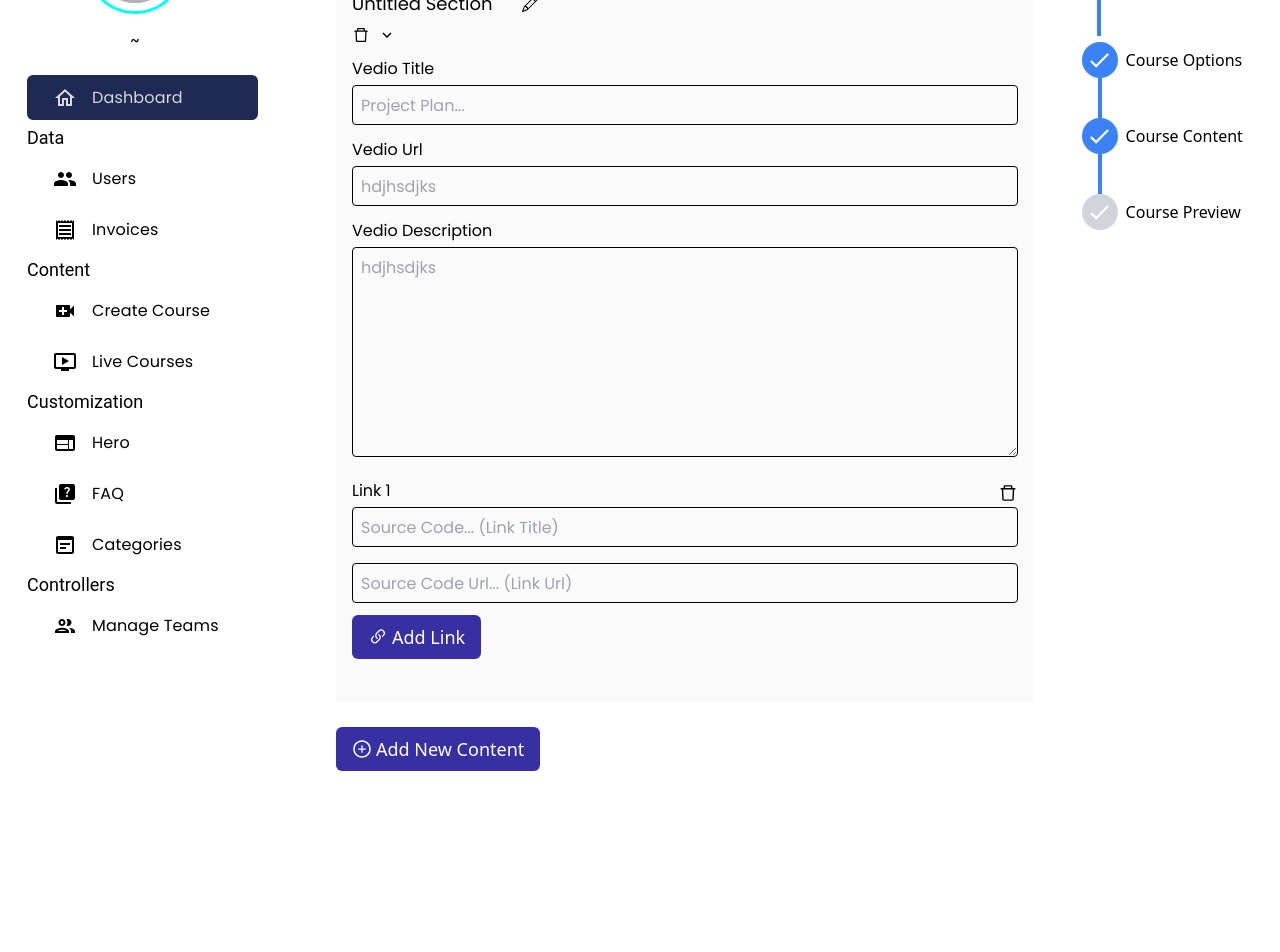
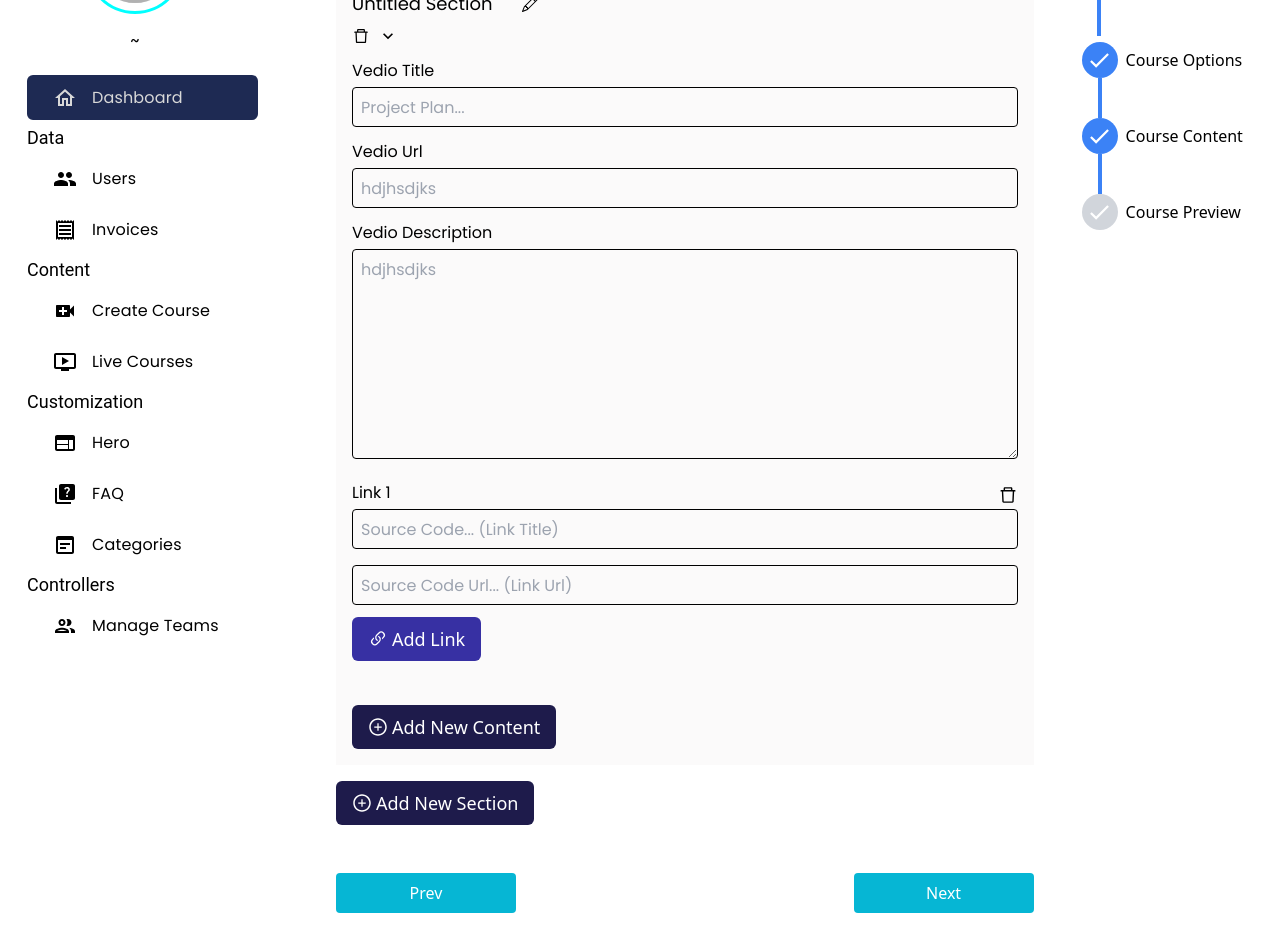
Before and after one commit to hamaadafzal4209/Full-Stack-LMS, a Next.js app in the folder LMS/client/: page /admin/create-course in a window 1280 px wide. Shown: the part 146-1098 px from the top of the page. Before the commit the page ends 997 px from the top, so only its background shows below. Built offline with nearby package versions, Linux system fonts and the light colour scheme; no server answers.

Commit message:
complete create coursecontent component

```diff
--- a/LMS/client/app/components/Admin/courses/CourseContent.tsx
+++ b/LMS/client/app/components/Admin/courses/CourseContent.tsx
@@ -71,6 +71,47 @@ const CourseContent: FC<Props> = ({
     }
   };
 
+  const addNewSection = () => {
+    if (
+      courseContentData[courseContentData.length - 1].title === "" ||
+      courseContentData[courseContentData.length - 1].description === "" ||
+      courseContentData[courseContentData.length - 1].videoUrl === "" ||
+      courseContentData[courseContentData.length - 1].links[0].title === "" ||
+      courseContentData[courseContentData.length - 1].links[0].url === ""
+    ) {
+      toast.error("Please fill all the fields");
+    } else {
+      setActiveSection(activeSection + 1);
+      const newContent = {
+        videoUrl: "",
+        title: "",
+        description: "",
+        videoSection: `Untitled Section ${activeSection}`,
+        links: [{ title: "", url: "" }],
+      };
+      setCourseContentData([...courseContentData, newContent]);
+    }
+  };
+
+  const prevButton = () => {
+    setActive(active - 1);
+  };
+
+  const handleOptions = () => {
+    if (
+      courseContentData[courseContentData.length - 1].title === "" ||
+      courseContentData[courseContentData.length - 1].description === "" ||
+      courseContentData[courseContentData.length - 1].videoUrl === "" ||
+      courseContentData[courseContentData.length - 1].links[0].title === "" ||
+      courseContentData[courseContentData.length - 1].links[0].url === ""
+    ) {
+      toast.error("Please fill all fields");
+    } else {
+      setActive(active + 1);
+      handleCourseSubmit();
+    }
+  };
+
   return (
     <div>
       <form onSubmit={handleSubmit}>
@@ -82,20 +123,14 @@ const CourseContent: FC<Props> = ({
           return (
             <div
               key={index}
-              className={`w-full bg-[#cdc8c817] p-4 ${
-                showSectionInput ? "mt-10" : "mb-0"
-              }`}
+              className={`w-full bg-[#cdc8c817] p-4 ${showSectionInput ? "mt-10" : "mb-0"}`}
             >
               {showSectionInput && (
                 <>
                   <div className="flex items-center w-full mb-2">
                     <input
                       type="text"
-                      className={`text-lg ${
-                        item.videoSection === "Untitled Section"
-                          ? "w-[170px]"
-                          : "w-min"
-                      } font-Poppins cursor-pointer dark:text-white text-black bg-transparent outline-none`}
+                      className={`text-lg ${item.videoSection === "Untitled Section" ? "w-[170px]" : "w-min"} font-Poppins cursor-pointer dark:text-white text-black bg-transparent outline-none`}
                       value={item.videoSection}
                       onChange={(e) => {
                         const updateData = [...courseContentData];
@@ -126,9 +161,7 @@ const CourseContent: FC<Props> = ({
 
                 <div className="flex items-center">
                   <AiOutlineDelete
-                    className={`dark:text-white text-lg mr-2 text-black ${
-                      index > 0 ? "cursor-pointer" : "cursor-no-drop"
-                    }`}
+                    className={`dark:text-white text-lg mr-2 text-black ${index > 0 ? "cursor-pointer" : "cursor-no-drop"}`}
                     onClick={() => {
                       if (index > 0) {
                         const updateData = [...courseContentData];
@@ -138,8 +171,8 @@ const CourseContent: FC<Props> = ({
                     }}
                   />
                   <MdOutlineKeyboardArrowDown
-                    fontSize="large"
-                    className="text-black dark:text-white"
+                    size={20}
+                    className="text-black dark:text-white cursor-pointer"
                     style={{
                       transform: isCollapsed[index]
                         ? "rotate(180deg)"
@@ -208,11 +241,7 @@ const CourseContent: FC<Props> = ({
                               Link {linkIndex + 1}
                             </label>
                             <AiOutlineDelete
-                              className={`${
-                                linkIndex === 0
-                                  ? "cursor-no-drop"
-                                  : "cursor-pointer"
-                              } text-black dark:text-white text-[20px]`}
+                              className={`${linkIndex === 0 ? "cursor-no-drop" : "cursor-pointer"} text-black dark:text-white text-[20px]`}
                               onClick={() =>
                                 linkIndex === 0
                                   ? null
@@ -260,20 +289,45 @@ const CourseContent: FC<Props> = ({
                   </div>
                 </>
               )}
+              {/* add new content */}
+              {index === courseContentData.length - 1 && (
+                <div className="inline-block mt-4 bg-indigo-950 px-4 py-2 rounded-md cursor-pointer">
+                  <p
+                    className="flex items-center text-white cursor-pointer"
+                    onClick={() => newContentHandler()}
+                  >
+                    <AiOutlinePlusCircle className="mr-1" size={20} />
+                    <span className="text-lg">Add New Content</span>
+                  </p>
+                </div>
+              )}
             </div>
           );
         })}
-        {/* Add New Content button moved outside the map */}
-        <div className="inline-block mt-6 bg-indigo-800 px-4 py-2 rounded-md">
+        <div className="inline-block mt-4 bg-indigo-950 px-4 py-2 rounded-md cursor-pointer">
           <p
             className="flex items-center text-white cursor-pointer"
-            onClick={newContentHandler}
+            onClick={() => addNewSection()}
           >
             <AiOutlinePlusCircle className="mr-1" size={20} />
-            <span className="text-lg">Add New Content</span>
+            <span className="text-lg">Add New Section</span>
           </p>
         </div>
       </form>
+      <div className="flex w-full items-center justify-between mt-4">
+        <div
+          className="w-full md:w-[180px] flex items-center justify-center h-10 bg-cyan-500 text-white text-center mt-8 rounded cursor-pointer"
+          onClick={() => prevButton()}
+        >
+          Prev
+        </div>
+        <div
+          className="w-full md:w-[180px] flex items-center justify-center h-10 bg-cyan-500 text-white text-center mt-8 rounded cursor-pointer"
+          onClick={() => handleOptions()}
+        >
+          Next
+        </div>
+      </div>
     </div>
   );
 };
```
